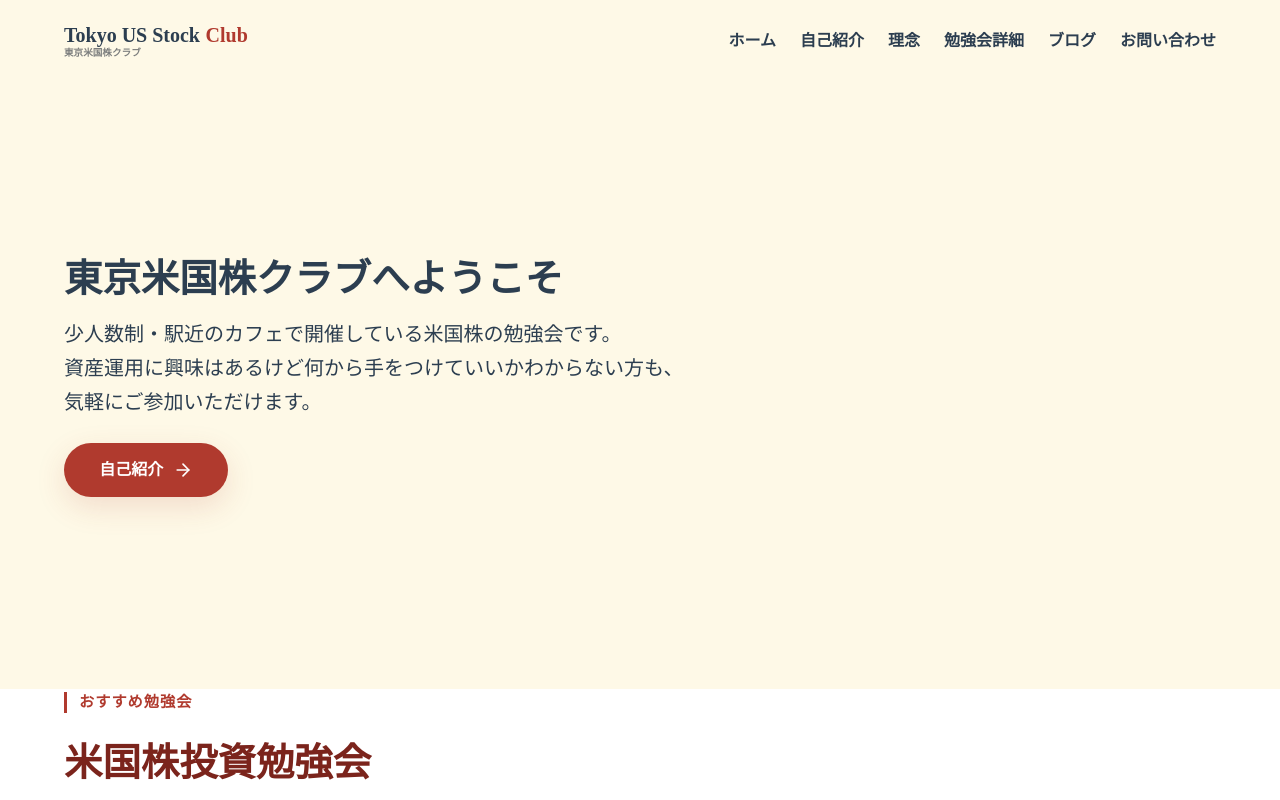
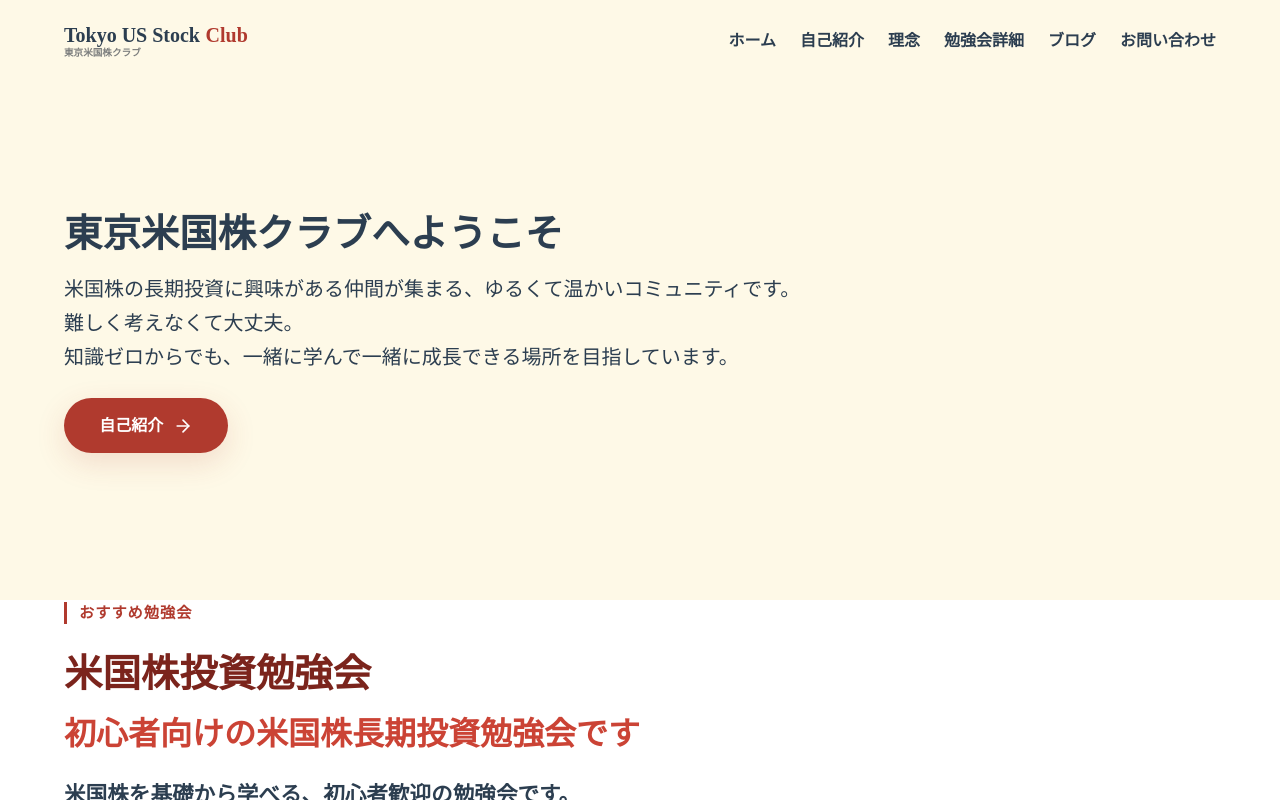
Before and after one commit to yutarotobioka0121-ship-it/tokyo-us-stock-site, a Next.js app: page / in a window 1280 px wide. Built offline with nearby package versions, Linux system fonts and the light colour scheme; no server answers; a web font is replaced by a local one.

Commit message:
copy: ヒーローサブテキストをコミュニティ紹介文に変更

```diff
--- a/src/app/page.tsx
+++ b/src/app/page.tsx
@@ -14,9 +14,9 @@ export default async function Home() {
               <h1 className="hero-title">
                 <span className="segment block-segment">東京米国株クラブへようこそ</span>
                 <span className="segment-accent">
-                  <span className="segment">少人数制・駅近のカフェで開催している米国株の勉強会です。</span>
-                  <span className="segment">資産運用に興味はあるけど何から手をつけていいかわからない方も、</span>
-                  <span className="segment">気軽にご参加いただけます。</span>
+                  <span className="segment">米国株の長期投資に興味がある仲間が集まる、ゆるくて温かいコミュニティです。</span>
+                  <span className="segment">難しく考えなくて大丈夫。</span>
+                  <span className="segment">知識ゼロからでも、一緒に学んで一緒に成長できる場所を目指しています。</span>
                 </span>
               </h1>
 
```
